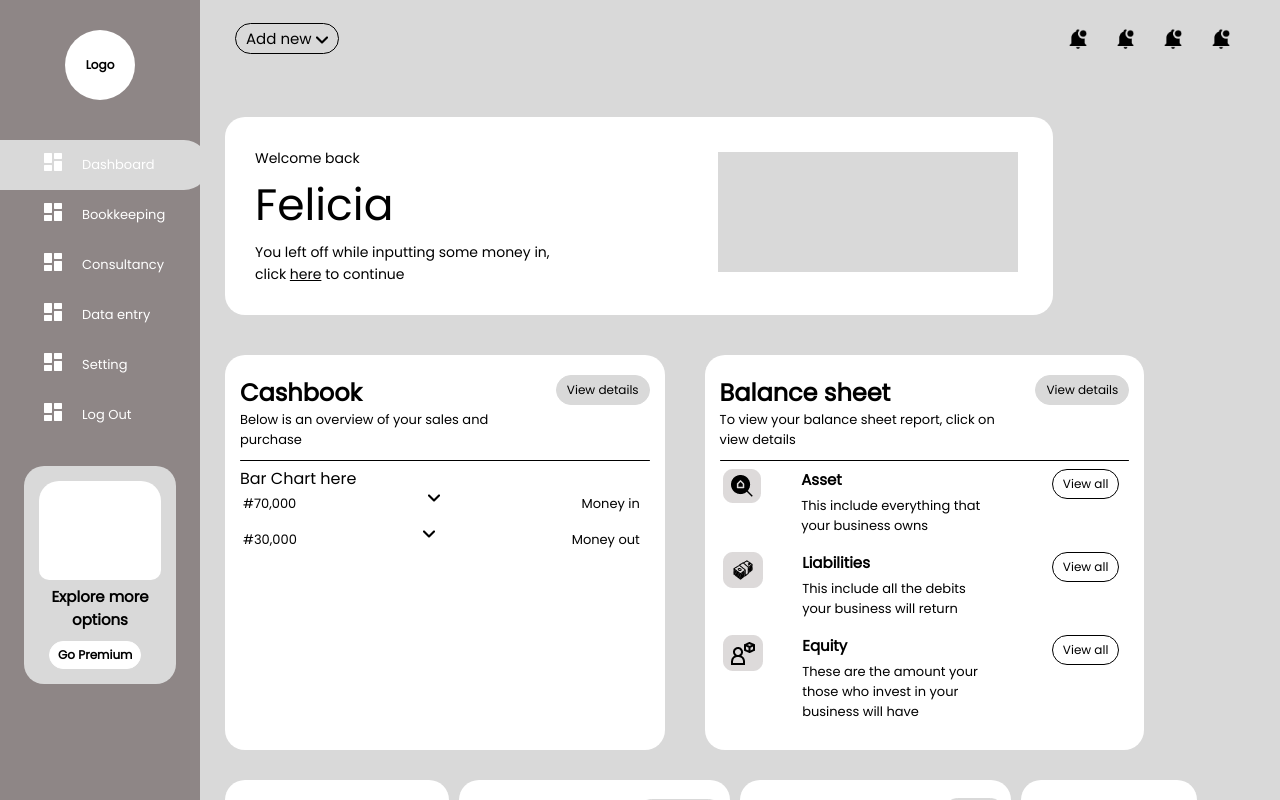
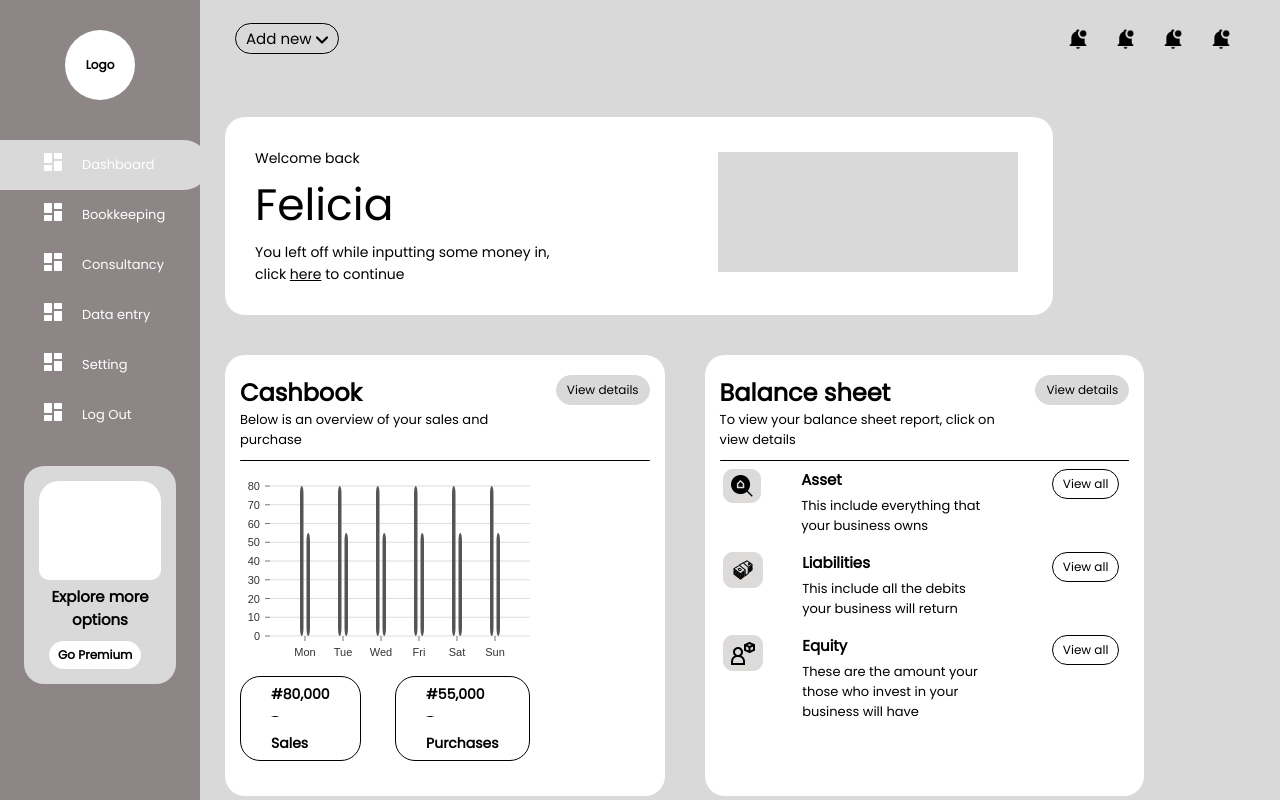
Before and after one commit to ileri-oluwa-kiiye/fin-trak, a React (Create React App) app: page /dashboard in a window 1280 px wide. Built offline with nearby package versions, Linux system fonts and the light colour scheme.

Commit message:
La shege continua🥲

```diff
--- a/package.json
+++ b/package.json
@@ -26,6 +26,7 @@
     "react-pro-sidebar": "^1.0.0",
     "react-router-dom": "^6.8.1",
     "react-scripts": "5.0.1",
+    "recharts": "^2.4.3",
     "web-vitals": "^2.1.4",
     "yup": "^1.0.0"
   },
--- a/src/components/sections/barchart.jsx
+++ b/src/components/sections/barchart.jsx
@@ -1,199 +1,134 @@
-// import { ResponsiveBar } from '@nivo/bar'
+import { ResponsiveBar } from '@nivo/bar'
 
-// // make sure parent container have a defined height when using
-// // responsive component, otherwise height will be 0 and
-// // no chart will be rendered.
-// // website examples showcase many properties,
-// // you'll often use just a few of them.
+// make sure parent container have a defined height when using
+// responsive component, otherwise height will be 0 and
+// no chart will be rendered.
+// website examples showcase many properties,
+// you'll often use just a few of them.
 
 
-// const data = [
-//     {
-//       "day": "Mon",
-//       "in": 80,
-//       "inColor": "hsl(79, 70%, 50%)",
-//       "out": 30,
-//       "outColor": "hsl(85, 70%, 50%)",
-//     },
-//     {
-//       "day": "Tue",
-//       "in": 80,
-//       "inColor": "hsl(118, 70%, 50%)",
-//       "out": 30,
-//       "outColor": "hsl(192, 70%, 50%)",
-//     },
-//     {
-//       "day": "Wed",
-//       "in": 80,
-//       "inColor": "hsl(221, 70%, 50%)",
-//       "out": 30,
-//       "outColor": "hsl(75, 70%, 50%)",
-//     },
-//     {
-//       "day": "Thur",
-//       "in": 80,
-//       "inColor": "hsl(193, 70%, 50%)",
-//       "out": 30,
-//       "outColor": "hsl(110, 70%, 50%)",
-//     },
-//     {
-//       "day": "Fri",
-//       "in": 80,
-//       "inColor": "hsl(135, 70%, 50%)",
-//       "out": 30,
-//       "outColor": "hsl(257, 70%, 50%)",
-//     },
-//     {
-//       "day": "Sat",
-//       "in": 80,
-//       "inColor": "hsl(5, 70%, 50%)",
-//       "out": 30,
-//       "outColor": "hsl(349, 70%, 50%)",
-//     },
-//     {
-//       "day": "Sun",
-//       "in": 80,
-//       "inColor": "hsl(202, 70%, 50%)",
-//       "out": 30,
-//       "outColor": "hsl(114, 70%, 50%)",
-//     }
-//   ]
+const data = [
+    {
+      "day": "Mon",
+      "sales": 80,
+      "salesColor": "#000",
+      "purchases": 55,
+      "purchasesColor": "#666",
+    },
+    {
+      "day": "Tue",
+      "sales": 80,
+      "salesColor": "#000",
+      "purchases": 55,
+      "purchasesColor": "#666",
+    },
+    {
+      "day": "Wed",
+      "sales": 80,
+      "salesColor": "#000",
+      "purchases": 55,
+      "purchasesColor": "#666",
+    },
+    {
+      "day": "Fri",
+      "sales": 80,
+      "salesColor": "#000",
+      "purchases": 55,
+      "purchasesColor": "#666",
+    },
+    {
+      "day": "Sat",
+      "sales": 80,
+      "salesColor": "#000",
+      "purchases": 55,
+      "purchasesColor": "#666",
+    },
+    {
+      "day": "Sun",
+      "sales": 80,
+      "salesColor": "#000",
+      "purchases": 55,
+      "purchasesColor": "#666",
+    }
+  ]
 
 
+const Barchartt = () => {
+    return(
+        <ResponsiveBar
+            data={data}
+            keys={[
+                'sales',
+                'purchases',
+            ]}
+            indexBy="day"
+            margin={{ top: 20, right: 10, bottom: 20, left: 30 }}
+            padding={0.75}
+            innerPadding={3}
+            groupMode="grouped"
+            valueScale={{ type: 'linear' }}
+            indexScale={{ type: 'band', round: true }}
+            colors={"#555"}
+            borderColor= '#000000'
+            defs={[
+                {
+                    id: 'dots',
+                    type: 'patternDots',
+                    background: '#000',
+                    color: '#000',
+                    size: 4,
+                    padding: 1,
+                    stagger: true
+                },
+                {
+                    id: 'lines',
+                    type: 'patternLines',
+                    background: '#777',
+                    color: '#777',
+                    rotation: -45,
+                    lineWidth: 6,
+                    spacing: 10
+                }
+            ]}
+            fill={[
+                {
+                    match: {
+                        id: 'fries'
+                    },
+                    id: 'dots'
+                },
+                {
+                    match: {
+                        id: 'sandwich'
+                    },
+                    id: 'lines'
+                }
+            ]}
+            borderRadius={8}
+            axisTop={null}
+            axisRight={null}
+            axisBottom={{
+                tickSize: 5,
+                tickPadding: 5,
+                tickRotation: 0,
+                legend: '',
+                legendPosition: 'middle',
+                legendOffset: 32
+            }}
+            axisLeft={{
+                tickSize: 5,
+                tickPadding: 5,
+                tickRotation: 0,
+                legend: '',
+                legendPosition: 'middle',
+                legendOffset: -40
+            }}
+            enableLabel={false}
+            role="application"
+            ariaLabel="Nivo bar chart demo"
+            barAriaLabel={function(e){return e.id+": "+e.formattedValue+" in country: "+e.indexValue}}
+        />
+    )
+    }
 
-// const Barchart = ({ data/* see data tab */ }) => {
-//     return(
-//         <div style={{height:"1000px"}}>
-//             <ResponsiveBar
-//                 data={data}
-//                 keys={[
-//                     'in',
-//                     'out'
-//                 ]}
-//                 indexBy="day"
-//                 margin={{ top: 50, right: 200, bottom: 50, left: 60 }}
-//                 padding={0.55}
-//                 groupMode="grouped"
-//                 valueScale={{ type: 'linear' }}
-//                 indexScale={{ type: 'band', round: true }}
-//                 valueFormat=" >-"
-//                 colors={{ scheme: 'nivo' }}
-//                 defs={[
-//                     {
-//                         id: 'dots',
-//                         type: 'patternDots',
-//                         background: 'inherit',
-//                         color: '#38bcb2',
-//                         size: 4,
-//                         padding: 1,
-//                         stagger: true
-//                     },
-//                     {
-//                         id: 'lines',
-//                         type: 'patternLines',
-//                         background: 'inherit',
-//                         color: '#eed312',
-//                         rotation: -45,
-//                         lineWidth: 6,
-//                         spacing: 10
-//                     }
-//                 ]}
-//                 fill={[
-//                     {
-//                         match: {
-//                             id: 'in'
-//                         },
-//                         id: 'dots'
-//                     },
-//                     {
-//                         match: {
-//                             id: 'out'
-//                         },
-//                         id: 'lines'
-//                     }
-//                 ]}
-//                 borderRadius={4}
-//                 borderColor={{
-//                     from: 'color',
-//                     modifiers: [
-//                         [
-//                             'darker',
-//                             1.6
-//                         ]
-//                     ]
-//                 }}
-//                 axisTop={null}
-//                 axisRight={null}
-//                 axisBottom={{
-//                     tickSize: 5,
-//                     tickPadding: 5,
-//                     tickRotation: 0,
-//                     legend: 'day',
-//                     legendPosition: 'middle',
-//                     legendOffset: 32
-//                 }}
-//                 axisLeft={{
-//                     tickSize: 5,
-//                     tickPadding: 5,
-//                     tickRotation: 0,
-//                     legend: 'food',
-//                     legendPosition: 'middle',
-//                     legendOffset: -40
-//                 }}
-//                 labelSkipWidth={12}
-//                 labelSkipHeight={12}
-//                 labelTextColor={{
-//                     from: 'color',
-//                     modifiers: [
-//                         [
-//                             'brighter',
-//                             '1.4'
-//                         ]
-//                     ]
-//                 }}
-//                 legends={[
-//                     {
-//                         dataFrom: 'keys',
-//                         anchor: 'bottom-right',
-//                         direction: 'column',
-//                         justify: false,
-//                         translateX: 120,
-//                         translateY: 0,
-//                         itemsSpacing: 2,
-//                         itemWidth: 100,
-//                         itemHeight: 20,
-//                         itemDirection: 'left-to-right',
-//                         itemOpacity: 0.85,
-//                         symbolSize: 20,
-//                         effects: [
-//                             {
-//                                 on: 'hover',
-//                                 style: {
-//                                     itemOpacity: 1
-//                                 }
-//                             }
-//                         ]
-//                     }
-//                 ]}
-//                 tooltip={function(){}}
-//                 role="application"
-//                 isFocusable={true}
-//                 ariaLabel="Nivo bar chart demo"
-//                 barAriaLabel={function(e){return e.id+": "+e.formattedValue+" in day: "+e.indexValue}}
-//             />
-//         </div>
-//     )
-// }
-
-
-
-const Barchart = () => {
-    return(
-        <div>
-            Bar Chart here
-        </div>
-    )
-}
-
-
-export default Barchart
+export default Barchartt
--- a/src/components/sections/cashbook.jsx
+++ b/src/components/sections/cashbook.jsx
@@ -1,6 +1,6 @@
 import styles from "./subdashboard.module.css"
 import arrow from "../../img/arrowdown.png"
-import Barchart from "./barchart"
+import Barchartt from "./barchart"
 
 
 
@@ -18,20 +18,20 @@ const Cashbook = () => {
                     <button className={styles.secondary}>View details</button>
                 </div>
                 <div className={styles.hrline}></div>
-                <div className={styles.flex}>
-                    <div className={styles.barchart}>
-                        <Barchart />
+                <div className={styles.fletx}>
+                    <div className={styles.barchart} style={{width:'300px', height:"190px", maxWidth:"60vw", minWidth:'270px'}}>
+                        <Barchartt />
                     </div>
                     <div className={styles.details}>
                         <li>
-                            <p id="moneyin">#70,000</p>
+                            <p id="moneyin">#80,000</p>
                             <img src={arrow} alt="" />
-                            <p>Money in</p>
+                            <p>Sales</p>
                         </li>
                         <li>
-                            <p id="moneyout">#30,000</p>
+                            <p id="moneyout">#55,000</p>
                             <img src={arrow} alt="" />
-                            <p>Money out</p>
+                            <p>Purchases</p>
                         </li>
                     </div>
                 </div>
--- a/src/components/sections/subdashboard.module.css
+++ b/src/components/sections/subdashboard.module.css
@@ -129,6 +129,34 @@ button.primary:hover{
 }
 
 
+.details{
+    display: flex;
+    max-width: 400px;
+    min-width: 260px;
+    justify-content: space-between;
+}
+
+.details li{
+    max-width: 140px;
+    border: 1px solid black;
+    border-radius: 20px;
+    padding: 5px 30px;
+    margin: 20px 0px;
+}
+
+.details li img{
+    height: 15px;
+    width: 1px;
+    transform: rotate(270deg);
+}
+
+.details li p{
+    font-weight: 700;
+    font-size: 14px;
+    line-height: 24px;
+}
+
+
 
 
 @media screen and (max-width:1000px) {
```
Also changed, not shown: src/components/sections/data.js (added, +109 -0 lines), 1 other file (tests, documents, lock files or other folders).
